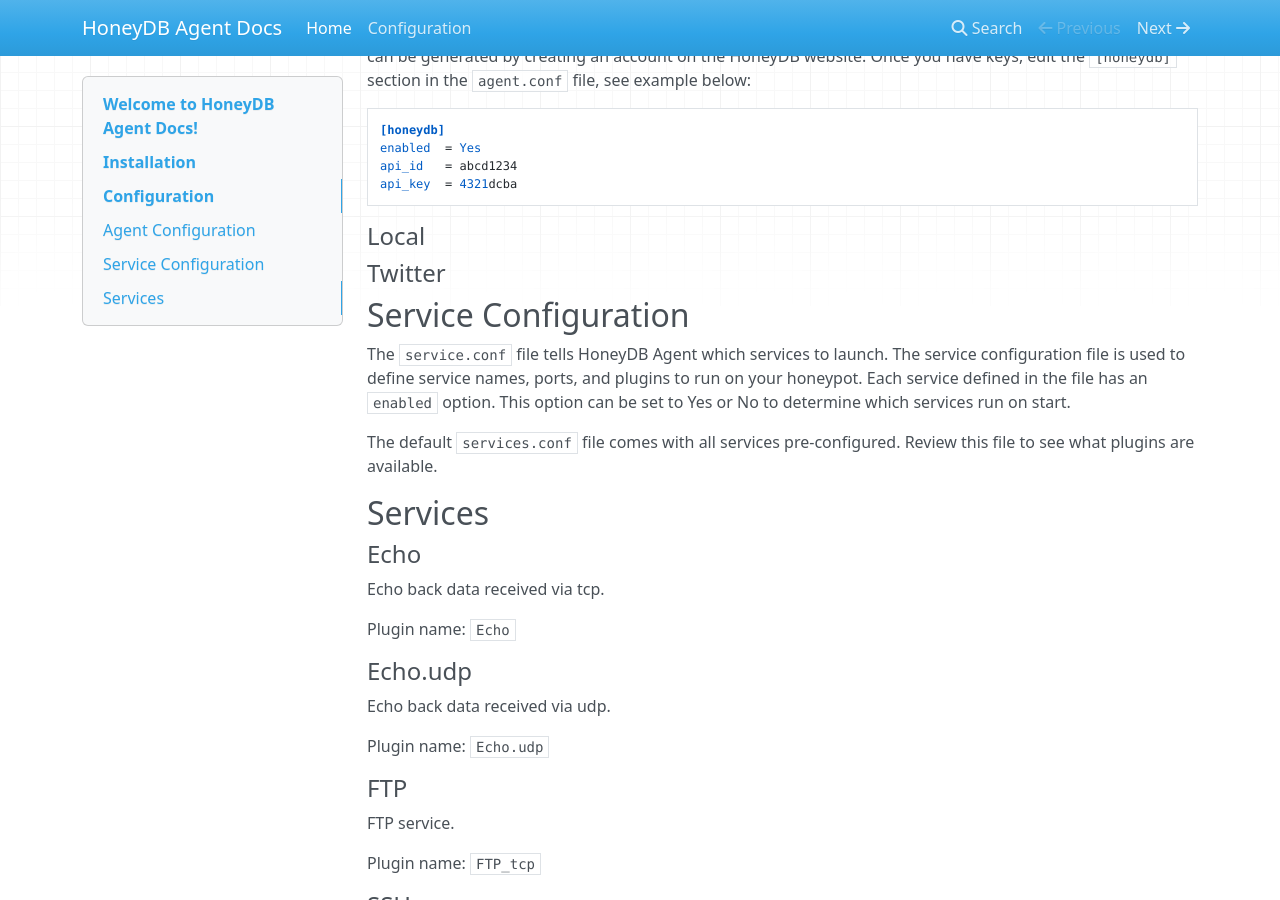
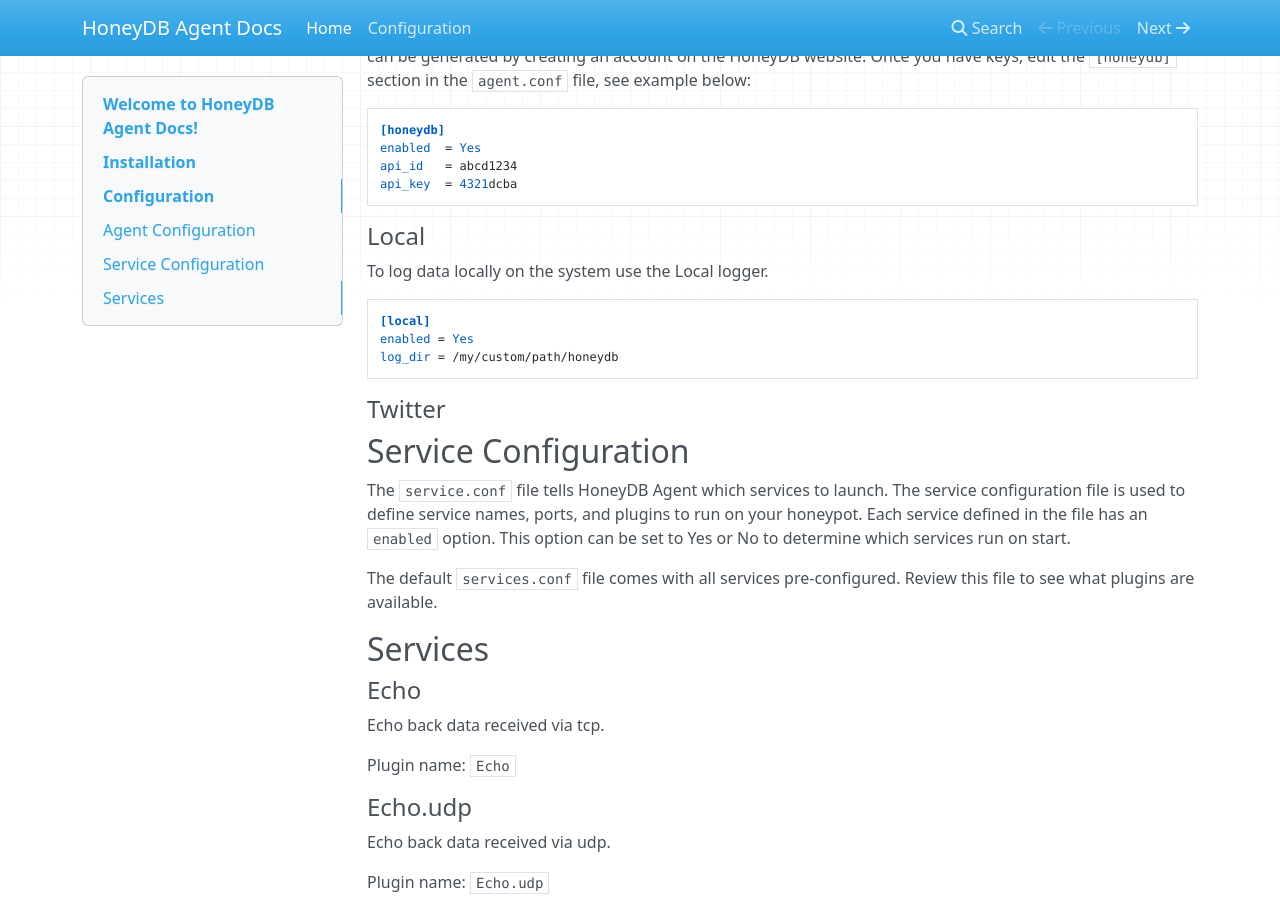
Before and after one commit to honeydbio/honeydb-agent-docs, an MkDocs documentation site: the page built from docs/index.md, in a window 1280 px wide and 900 px high, scrolled down 1524 px. Built offline with MkDocs 1.6.1, drawn with Linux system fonts in a browser that asks for light colours; nearby versions of some CDN libraries; old or Windows-style settings are respelled for this version of MkDocs.

Commit message:
Update index.md

````diff
--- a/docs/index.md
+++ b/docs/index.md
@@ -56,6 +56,14 @@
 ```
 
 #### Local
+
+To log data locally on the system use the Local logger.
+
+```
+[local]
+enabled = Yes
+log_dir = /my/custom/path/honeydb
+```
 
 #### Twitter
 
````
